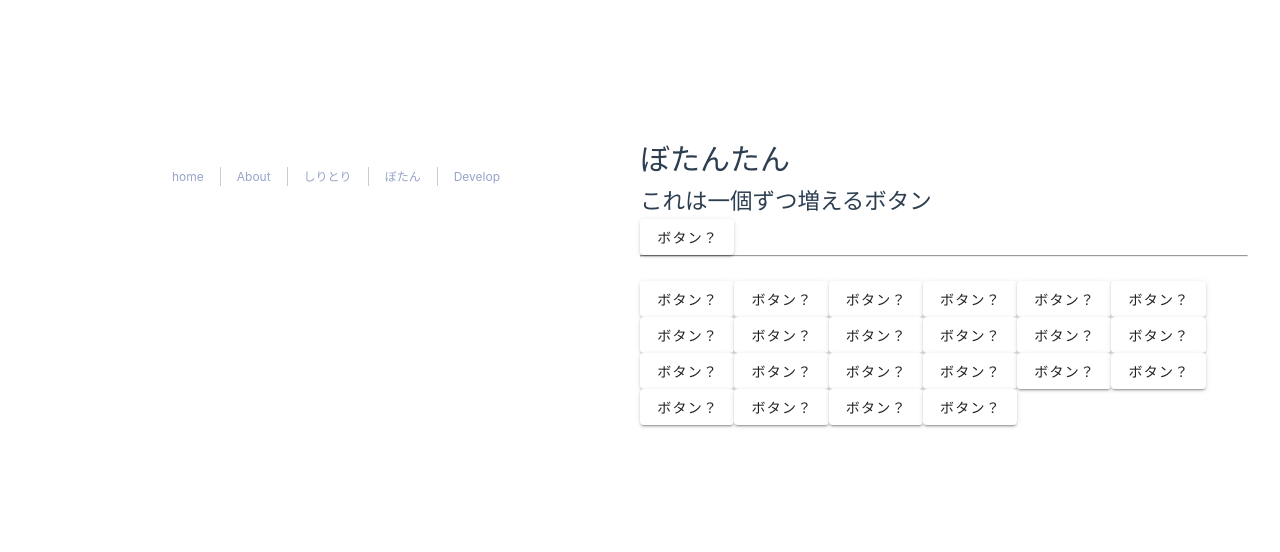
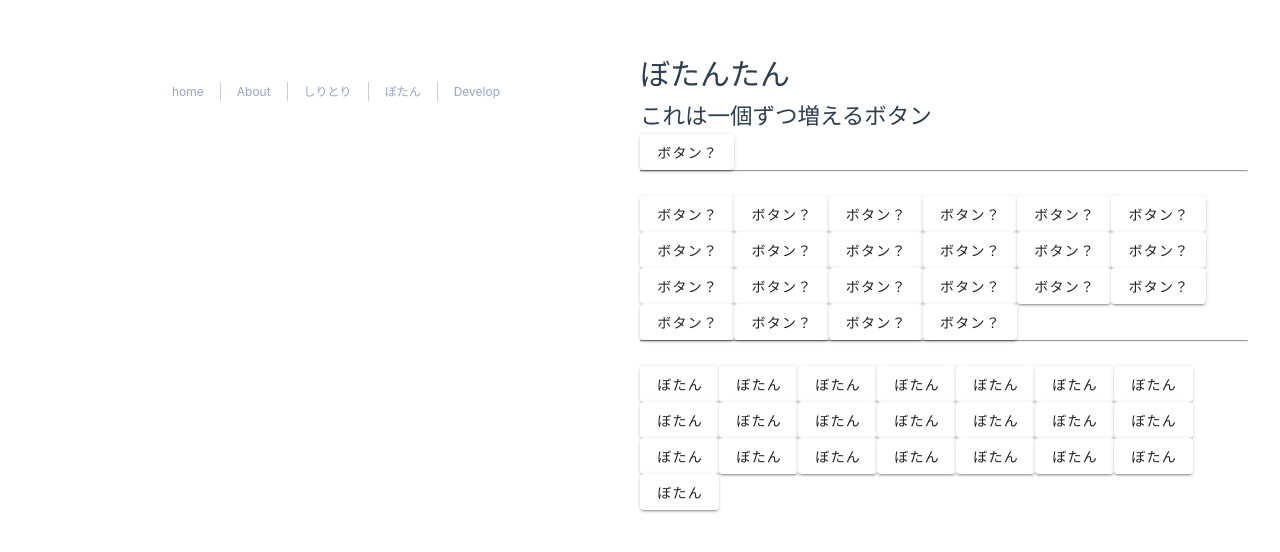
Before and after one commit to tnssn/monstropolis, a Vue app: page /#/buttonton in a window 1280 px wide. Shown: the part 120-672 px from the top of the page. Built offline with nearby package versions, Linux system fonts and the light colour scheme.

Commit message:
ぼたん - ボタンをいっぱいならべて、ボタンを押すと非活性になる謎のいっぱいを作った！

```diff
--- /dev/null
+++ b/src/components/butonCom.vue
@@ -0,0 +1,14 @@
+<template>
+    <!-- <div>ぼたん</div> -->
+    <v-btn @click="fuga = !fuga" :disabled="fuga">ぼたん</v-btn>
+</template>
+
+<script>
+export default {
+    data(){
+        return{
+        fuga:false
+        }
+    },
+}
+</script>
--- a/src/pages/buttonton.vue
+++ b/src/pages/buttonton.vue
@@ -1,5 +1,9 @@
 <script>
+import buttonCom from '@/components/butonCom.vue';
 export default{
+    components: {
+        buttonCom
+    },
     data(){
         return{
             buttonkey:[1],
@@ -24,6 +28,10 @@ export default{
         <br>
         <div v-if="isShow">ぼたんをおすと！でる！どのボタンでも出る</div>
         <v-btn v-for="n in 22"  @click="isShow = !isShow">ボタン？</v-btn>
+        <br>
+        <hr>
+        <br>
+        <buttonCom v-for="n in 22"></buttonCom>
     </div>
 
 
```
